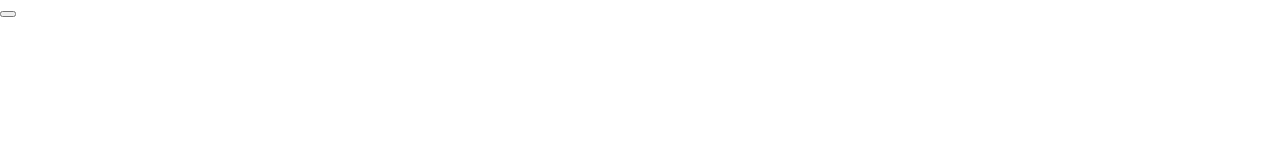
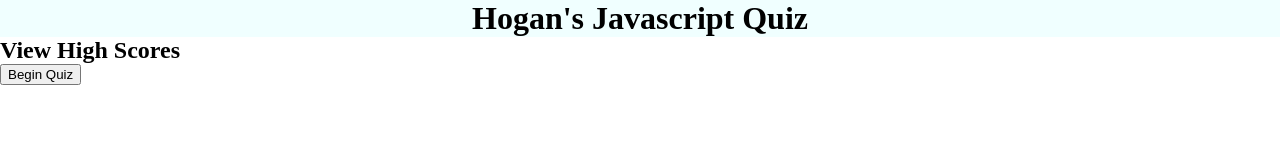
Before and after one commit to hoganrsherrow/javascript-quiz, a plain HTML site: page index.html in a window 1280 px wide. Drawn offline with Linux system fonts and the light colour scheme.

Commit message:
further html additions

```diff
--- a/assets/css/style.css
+++ b/assets/css/style.css
@@ -2,3 +2,10 @@
     margin: 0;
     box-sizing: border-box;
 }
+/* Header Styling Begin*/
+header {
+    background-color: azure;
+    text-align: center;
+}
+
+/*Header Styling End
--- a/index.html
+++ b/index.html
@@ -8,12 +8,19 @@
     <title>Hogan's Javascript Quiz</title>
 </head>
 <body>
+    <!-- Header -->
+    <header>
+        <h1> Hogan's Javascript Quiz</h1>
+    </header>
     <main>
+        <div>
+            <h2>View High Scores</h2>
+        </div>
         <!--Div to hold questions/answers-->
         <div></div>
         <!--Div to hold button that will start quiz and the timer-->
         <div>
-            <button id="start-quiz" type="button"></button>
+            <button id="start-quiz" type="button">Begin Quiz</button>
         </div>
     </main>
 
```
